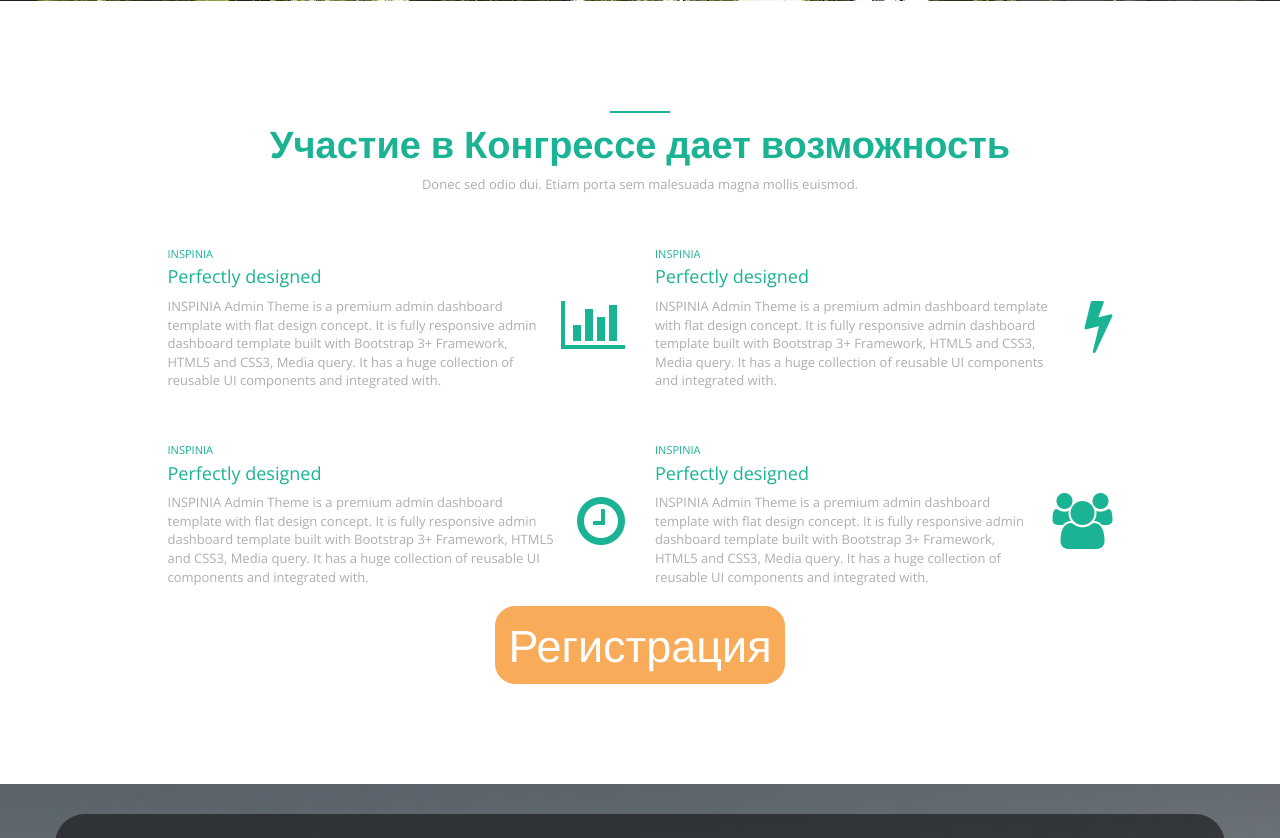
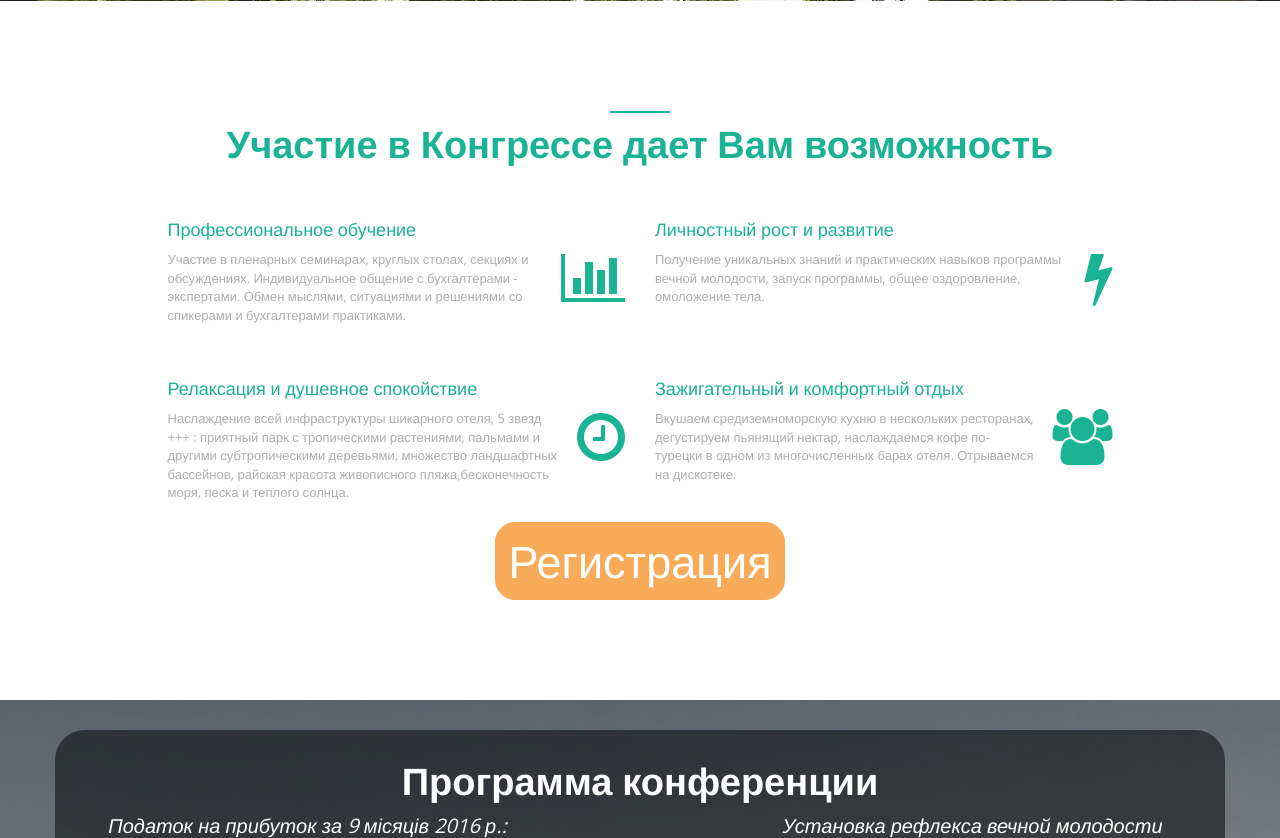
Before and after one commit to PielliaVasyl/a3t, a Django app: template landing/templates/landing.html in a window 1280 px wide. Shown: the part 2281-3119 px from the top of the page. Run offline with Django 3.2, Linux system fonts and the light colour scheme; the template is opened without the code that fills it: most values are stand-ins (such as "Sample title", 1, 10 or a date in 2020); some libraries are stand-ins or nearby versions.

Commit message:
some text changes

```diff
--- a/landing/templates/landing.html
+++ b/landing/templates/landing.html
@@ -129,36 +129,42 @@
         <div class="row">
             <div class="col-lg-12 text-center">
                 <div class="navy-line"></div>
-                <h1 style="font-weight: 700; font-size: 38px;">Участие в Конгрессе дает возможность</h1>
-                <p>Donec sed odio dui. Etiam porta sem malesuada magna mollis euismod. </p>
+                <h1 style="font-weight: 700; font-size: 38px;">Участие в Конгрессе дает Вам возможность</h1>
+                <!--<p>Donec sed odio dui. Etiam porta sem malesuada magna mollis euismod. </p>-->
             </div>
         </div>
         <div class="row">
             <div class="col-lg-5 col-lg-offset-1 features-text">
-                <small>INSPINIA</small>
-                <h2>Perfectly designed </h2>
+                <!--<small>INSPINIA</small>-->
+                <h2>Профессиональное обучение </h2>
                 <i class="fa fa-bar-chart big-icon pull-right"></i>
-                <p>INSPINIA Admin Theme is a premium admin dashboard template with flat design concept. It is fully responsive admin dashboard template built with Bootstrap 3+ Framework, HTML5 and CSS3, Media query. It has a huge collection of reusable UI components and integrated with.</p>
+                <p>Участие в пленарных семинарах, круглых столах, секциях и обсуждениях. Индивидуальное общение с
+                    бухгалтерами - экспертами. Обмен мыслями, ситуациями и решениями со спикерами и бухгалтерами
+                    практиками.</p>
             </div>
             <div class="col-lg-5 features-text">
-                <small>INSPINIA</small>
-                <h2>Perfectly designed </h2>
+                <!--<small>INSPINIA</small>-->
+                <h2>Личностный рост и развитие </h2>
                 <i class="fa fa-bolt big-icon pull-right"></i>
-                <p>INSPINIA Admin Theme is a premium admin dashboard template with flat design concept. It is fully responsive admin dashboard template built with Bootstrap 3+ Framework, HTML5 and CSS3, Media query. It has a huge collection of reusable UI components and integrated with.</p>
+                <p>Получение уникальных знаний и практических навыков программы вечной молодости, запуск программы,
+                    общее оздоровление, омоложение тела.</p>
             </div>
         </div>
         <div class="row">
             <div class="col-lg-5 col-lg-offset-1 features-text">
-                <small>INSPINIA</small>
-                <h2>Perfectly designed </h2>
+                <!--<small>INSPINIA</small>-->
+                <h2>Релаксация и душевное спокойствие </h2>
                 <i class="fa fa-clock-o big-icon pull-right"></i>
-                <p>INSPINIA Admin Theme is a premium admin dashboard template with flat design concept. It is fully responsive admin dashboard template built with Bootstrap 3+ Framework, HTML5 and CSS3, Media query. It has a huge collection of reusable UI components and integrated with.</p>
+                <p>Наслаждение всей инфраструктуры шикарного отеля, 5 звезд +++ : приятный парк с тропическими
+                    растениями, пальмами и другими субтропическими деревьями, множество ландшафтных бассейнов,
+                    райская красота живописного пляжа,бесконечность моря, песка и теплого солнца.</p>
             </div>
             <div class="col-lg-5 features-text">
-                <small>INSPINIA</small>
-                <h2>Perfectly designed </h2>
+                <!--<small>INSPINIA</small>-->
+                <h2>Зажигательный и комфортный отдых </h2>
                 <i class="fa fa-users big-icon pull-right"></i>
-                <p>INSPINIA Admin Theme is a premium admin dashboard template with flat design concept. It is fully responsive admin dashboard template built with Bootstrap 3+ Framework, HTML5 and CSS3, Media query. It has a huge collection of reusable UI components and integrated with.</p>
+                <p>Вкушаем средиземноморскую кухню в нескольких ресторанах, дегустируем пьянящий нектар, наслаждаемся
+                    кофе по-турецки в одном из многочисленных барах отеля. Отрываемся на дискотеке.</p>
             </div>
         </div>
 
@@ -442,13 +448,17 @@
                 <small>INSPINIA</small>
                 <h2>Perfectly designed </h2>
                 <i class="fa fa-bar-chart big-icon pull-right"></i>
-                <p>INSPINIA Admin Theme is a premium admin dashboard template with flat design concept. It is fully responsive admin dashboard template built with Bootstrap 3+ Framework, HTML5 and CSS3, Media query. It has a huge collection of reusable UI components and integrated with.</p>
+                <p>INSPINIA Admin Theme is a premium admin dashboard template with flat design concept. It is fully
+                    responsive admin dashboard template built with Bootstrap 3+ Framework, HTML5 and CSS3, Media query.
+                    It has a huge collection of reusable UI components and integrated with.</p>
             </div>
             <div class="col-lg-5 features-text">
                 <small>INSPINIA</small>
                 <h2>Perfectly designed </h2>
                 <i class="fa fa-bolt big-icon pull-right"></i>
-                <p>INSPINIA Admin Theme is a premium admin dashboard template with flat design concept. It is fully responsive admin dashboard template built with Bootstrap 3+ Framework, HTML5 and CSS3, Media query. It has a huge collection of reusable UI components and integrated with.</p>
+                <p>INSPINIA Admin Theme is a premium admin dashboard template with flat design concept. It is fully
+                    responsive admin dashboard template built with Bootstrap 3+ Framework, HTML5 and CSS3, Media query.
+                    It has a huge collection of reusable UI components and integrated with.</p>
             </div>
         </div>
         <div class="row">
@@ -456,13 +466,17 @@
                 <small>INSPINIA</small>
                 <h2>Perfectly designed </h2>
                 <i class="fa fa-clock-o big-icon pull-right"></i>
-                <p>INSPINIA Admin Theme is a premium admin dashboard template with flat design concept. It is fully responsive admin dashboard template built with Bootstrap 3+ Framework, HTML5 and CSS3, Media query. It has a huge collection of reusable UI components and integrated with.</p>
+                <p>INSPINIA Admin Theme is a premium admin dashboard template with flat design concept. It is fully
+                    responsive admin dashboard template built with Bootstrap 3+ Framework, HTML5 and CSS3, Media query.
+                    It has a huge collection of reusable UI components and integrated with.</p>
             </div>
             <div class="col-lg-5 features-text">
                 <small>INSPINIA</small>
                 <h2>Perfectly designed </h2>
                 <i class="fa fa-users big-icon pull-right"></i>
-                <p>INSPINIA Admin Theme is a premium admin dashboard template with flat design concept. It is fully responsive admin dashboard template built with Bootstrap 3+ Framework, HTML5 and CSS3, Media query. It has a huge collection of reusable UI components and integrated with.</p>
+                <p>INSPINIA Admin Theme is a premium admin dashboard template with flat design concept. It is fully
+                    responsive admin dashboard template built with Bootstrap 3+ Framework, HTML5 and CSS3, Media query.
+                    It has a huge collection of reusable UI components and integrated with.</p>
             </div>
         </div>
         <div class="row">
@@ -485,13 +499,15 @@
             <div class="col-lg-12 text-center">
                 <div class="navy-line"></div>
                 <h1 style="font-weight: 700; font-size: 38px;">Организаторы</h1>
-                <p>Donec sed odio dui. Etiam porta sem malesuada. </p>
+                <!--<p>Donec sed odio dui. Etiam porta sem malesuada. </p>-->
             </div>
         </div>
         <div class="row features-block">
             <div class="col-lg-4">
-                <div class="bubble">
-                    "Uncover many web sites still in their infancy. Various versions have evolved over the years, sometimes by accident, sometimes on purpose (injected humour and the like)."
+                <img alt="image" src="{% static 'img/myimg/logo_eg.jpg' %}">
+                <!--<div class="bubble">
+                    "Uncover many web sites still in their infancy. Various versions have evolved over the years,
+                    ometimes by accident, sometimes on purpose (injected humour and the like)."
                 </div>
                 <div class="comments-avatar">
                     <a href="" class="pull-left">
@@ -503,16 +519,18 @@
                         </div>
                         <small class="text-muted">Company X from California</small>
                     </div>
-                </div>
+                </div>-->
             </div>
 
             <div class="col-lg-4">
-                <div class="bubble">
-                    "Uncover many web sites still in their infancy. Various versions have evolved over the years, sometimes by accident, sometimes on purpose (injected humour and the like)."
+                <img alt="image" src="{% static 'img/myimg/logo_ao.gif' %}">
+                <!--<div class="bubble">
+                    "Uncover many web sites still in their infancy. Various versions have evolved over the years,
+                    ometimes by accident, sometimes on purpose (injected humour and the like)."
                 </div>
                 <div class="comments-avatar">
                     <a href="" class="pull-left">
-                        <img alt="image" src="{% static 'img/landing/avatar1.jpg' %}">
+                        <img alt="image" src="{% static 'img/landing/avatar3.jpg' %}">
                     </a>
                     <div class="media-body">
                         <div class="commens-name">
@@ -520,12 +538,13 @@
                         </div>
                         <small class="text-muted">Company X from California</small>
                     </div>
-                </div>
+                </div>-->
             </div>
 
             <div class="col-lg-4">
                 <div class="bubble">
-                    "Uncover many web sites still in their infancy. Various versions have evolved over the years, sometimes by accident, sometimes on purpose (injected humour and the like)."
+                    "Uncover many web sites still in their infancy. Various versions have evolved over the years,
+                    sometimes by accident, sometimes on purpose (injected humour and the like)."
                 </div>
                 <div class="comments-avatar">
                     <a href="" class="pull-left">
@@ -568,7 +587,10 @@
                         Basic
                     </li>
                     <li class="pricing-desc">
-                        После оплаты счета за участие в конференции Вам не надо беспокоиться об авиаперелете, трансфере, шикарном отеле, медицинской страховке, оплате визы, поиске классных аниматоров и организаторов, разнообразном питании в ресторанах и барах. Мы все берем на себя!!! Конечно мы гарантируем высочайший профессионализм и уникальность знаний наших спикеров и тренеров!
+                        После оплаты счета за участие в конференции Вам не надо беспокоиться об авиаперелете, трансфере,
+                        шикарном отеле, медицинской страховке, оплате визы, поиске классных аниматоров и организаторов,
+                        разнообразном питании в ресторанах и барах. Мы все берем на себя!!! Конечно мы гарантируем
+                        высочайший профессионализм и уникальность знаний наших спикеров и тренеров!
                     </li>
                     <li class="pricing-price" style="font-size:24px">
                         <span>24 800 грн</span>
@@ -593,7 +615,8 @@
                         Premium
                     </li>
                     <li class="pricing-desc">
-                        Пакет включает все возможности пакета Basic+ индивидуально для каждого участника группы формируется эксклюзивная программа с дополнительными экскурсиями и мероприятиями.
+                        Пакет включает все возможности пакета Basic+ индивидуально для каждого участника группы
+                        формируется эксклюзивная программа с дополнительными экскурсиями и мероприятиями.
                     </li>
                     <li class="pricing-price">
 		    <span>26 800 - 28 888 грн</span>
@@ -613,7 +636,7 @@
         <div class="row m-t-lg">
             <div class="col-lg-8 col-lg-offset-2 text-center m-t-lg">
                 <p>Каждый премиум участник может заказать бесплатное экспресс тестирования бизнес-процессов и бухгалтерского учета своего предприятия или организации.<p>
-                <p>Для участников конференции пакета Basic мы  предлагаем <span class="navy">50% бонус</span>        при проведении экспресс тестирования бизнес-процессов и учета своего предприятия или организации.    </p>
+                <p>Для участников конференции пакета Basic мы  предлагаем <span class="navy">50% бонус</span> при проведении экспресс тестирования бизнес-процессов и учета своего предприятия или организации.    </p>
             </div>
         </div>
         <div class="row">
```
Also changed, not shown: static/img/myimg/logo_ao.gif (renamed from static/img/myimg/logo_gif.gif), static/img/myimg/logo_ao.jpg (renamed from static/img/myimg/logo_gif.jpg).
